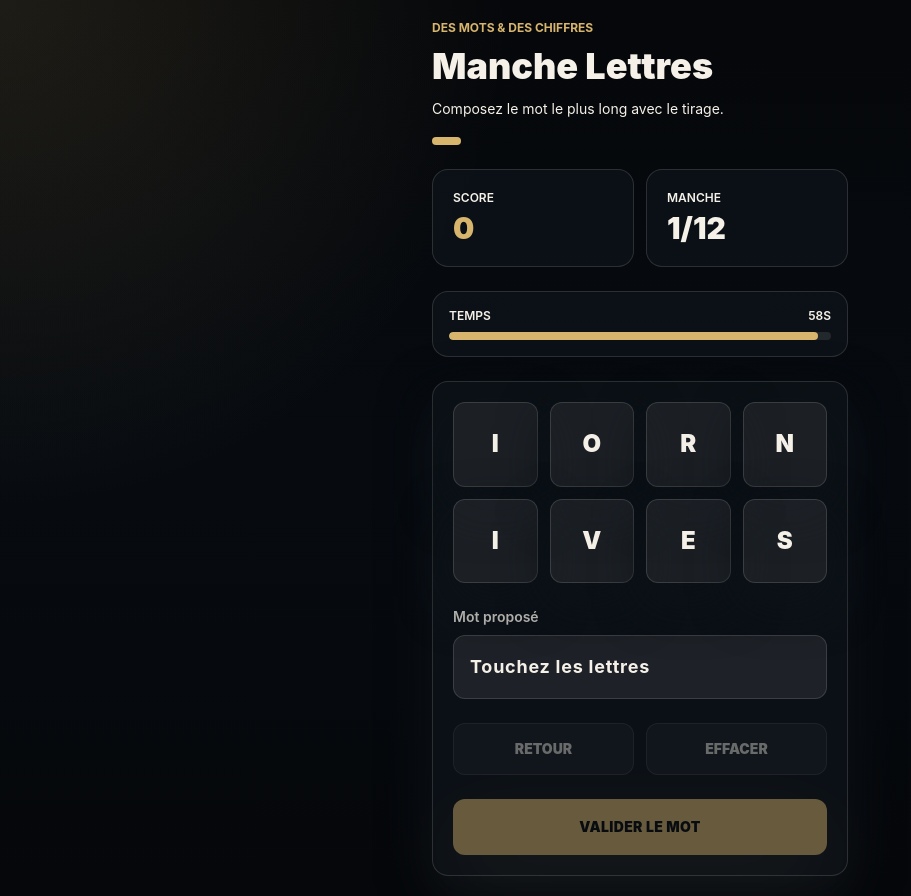
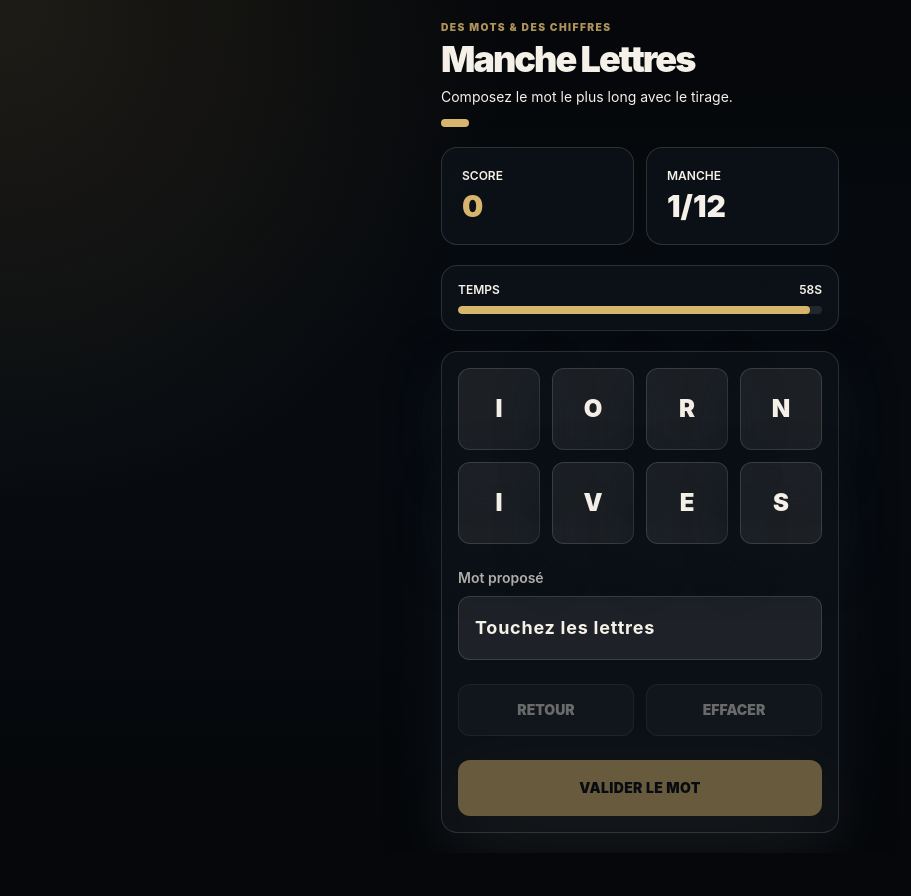
Before and after one commit to arnaudcrestey/des-mots-et-des-chiffres, a Next.js app: page / in a window 1280 px wide. Both pictures are taken after a click on the button "COMMENCER". Shown: the whole page, without its empty margins (0-911 px from the left). After the commit the page ends 853 px from the top, so only its background shows below. Built offline with nearby package versions, Linux system fonts and the light colour scheme.

Commit message:
Update GameShell.tsx

```diff
--- a/components/game/GameShell.tsx
+++ b/components/game/GameShell.tsx
@@ -32,6 +32,9 @@ export function GameShell() {
     setGame(createGame());
   }, []);
 
+  const title =
+    currentRound.kind === "letters" ? "Manche Lettres" : "Manche Chiffres";
+
   const subtitle = useMemo(
     () =>
       currentRound.kind === "letters"
@@ -45,20 +48,23 @@ export function GameShell() {
   }
 
   return (
-    <main className="mx-auto flex min-h-dvh w-full max-w-md flex-col px-4 py-5">
-      <div className="flex flex-1 flex-col gap-6">
-        <header className="space-y-4">
-          <div className="flex items-start justify-between gap-4">
-            <div>
-              <p className="text-xs font-bold uppercase text-gold">
-                DES MOTS & DES CHIFFRES
-              </p>
-              <h1 className="mt-2 text-4xl font-black leading-tight text-ivory">
-                {currentRound.kind === "letters" ? "Manche Lettres" : "Manche Chiffres"}
-              </h1>
-              <p className="mt-2 text-sm leading-6 text-ivory/62">{subtitle}</p>
-            </div>
+    <main className="mx-auto flex min-h-dvh w-full max-w-[430px] flex-col px-3 py-3 sm:px-4 sm:py-5">
+      <div className="flex flex-1 flex-col gap-3.5 sm:gap-5">
+        <header className="space-y-2.5 sm:space-y-3">
+          <div>
+            <p className="text-[0.64rem] font-black uppercase tracking-[0.14em] text-gold/80">
+              DES MOTS & DES CHIFFRES
+            </p>
+
+            <h1 className="mt-1 text-[2rem] font-black leading-[0.98] tracking-[-0.055em] text-ivory sm:text-4xl">
+              {title}
+            </h1>
+
+            <p className="mt-2 max-w-[22rem] text-[0.86rem] leading-5 text-ivory/62 sm:text-sm">
+              {subtitle}
+            </p>
           </div>
+
           <RoundProgress
             currentRoundIndex={game.currentRoundIndex}
             rounds={game.rounds}
@@ -66,13 +72,14 @@ export function GameShell() {
         </header>
 
         <ScorePanel roundNumber={currentRound.id} score={game.totalScore} />
+
         <Timer
           activeKey={currentRound.id}
           disabled={currentRound.status === "resolved"}
           onExpire={expire}
         />
 
-        <section className="rounded-2xl border border-line bg-panel/90 p-5 shadow-panel">
+        <section className="rounded-2xl border border-line bg-panel/90 p-3 shadow-panel sm:p-4">
           {currentRound.kind === "letters" ? (
             <LettersRound onSubmit={submit} round={currentRound} />
           ) : (
@@ -80,7 +87,11 @@ export function GameShell() {
           )}
         </section>
 
-        <RoundResult isLastRound={isLastRound} onNext={next} round={currentRound} />
+        <RoundResult
+          isLastRound={isLastRound}
+          onNext={next}
+          round={currentRound}
+        />
       </div>
     </main>
   );
```
